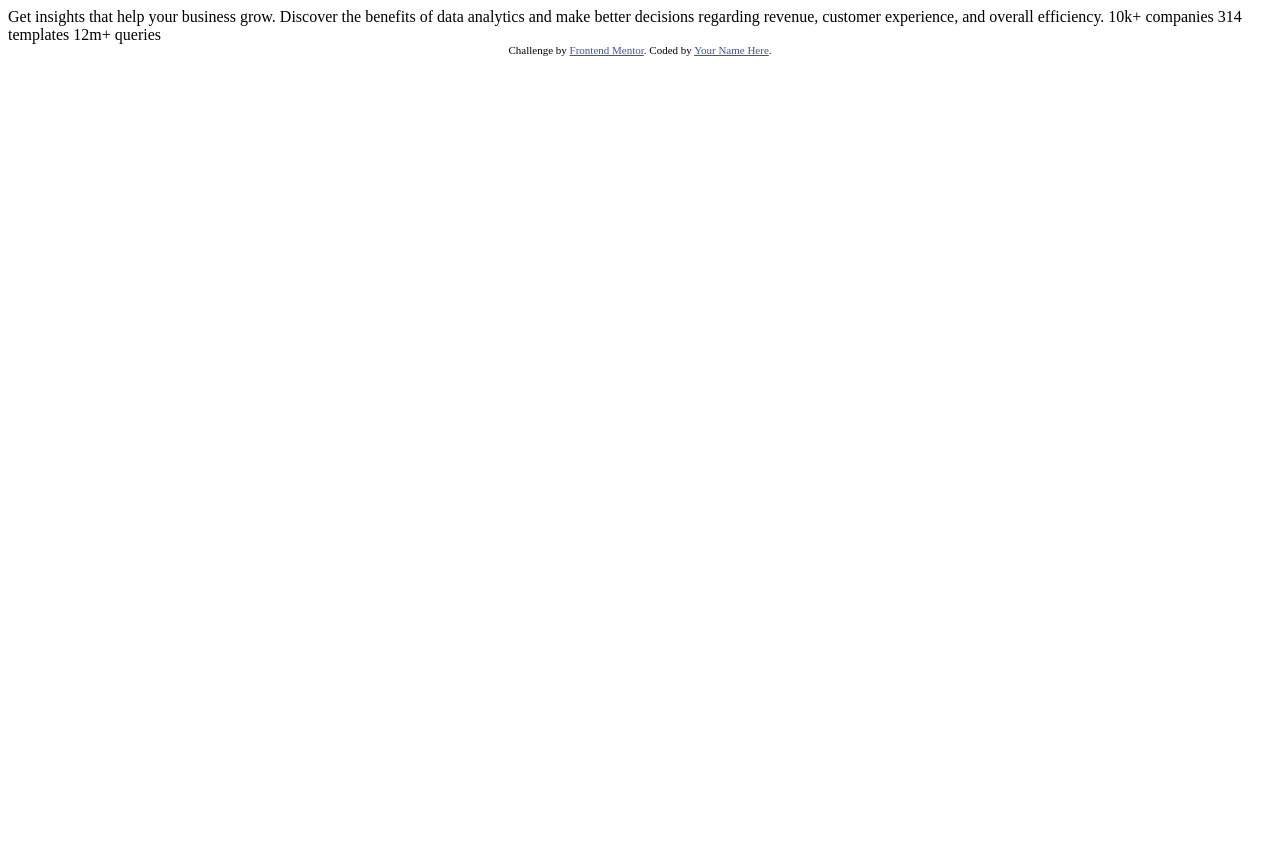
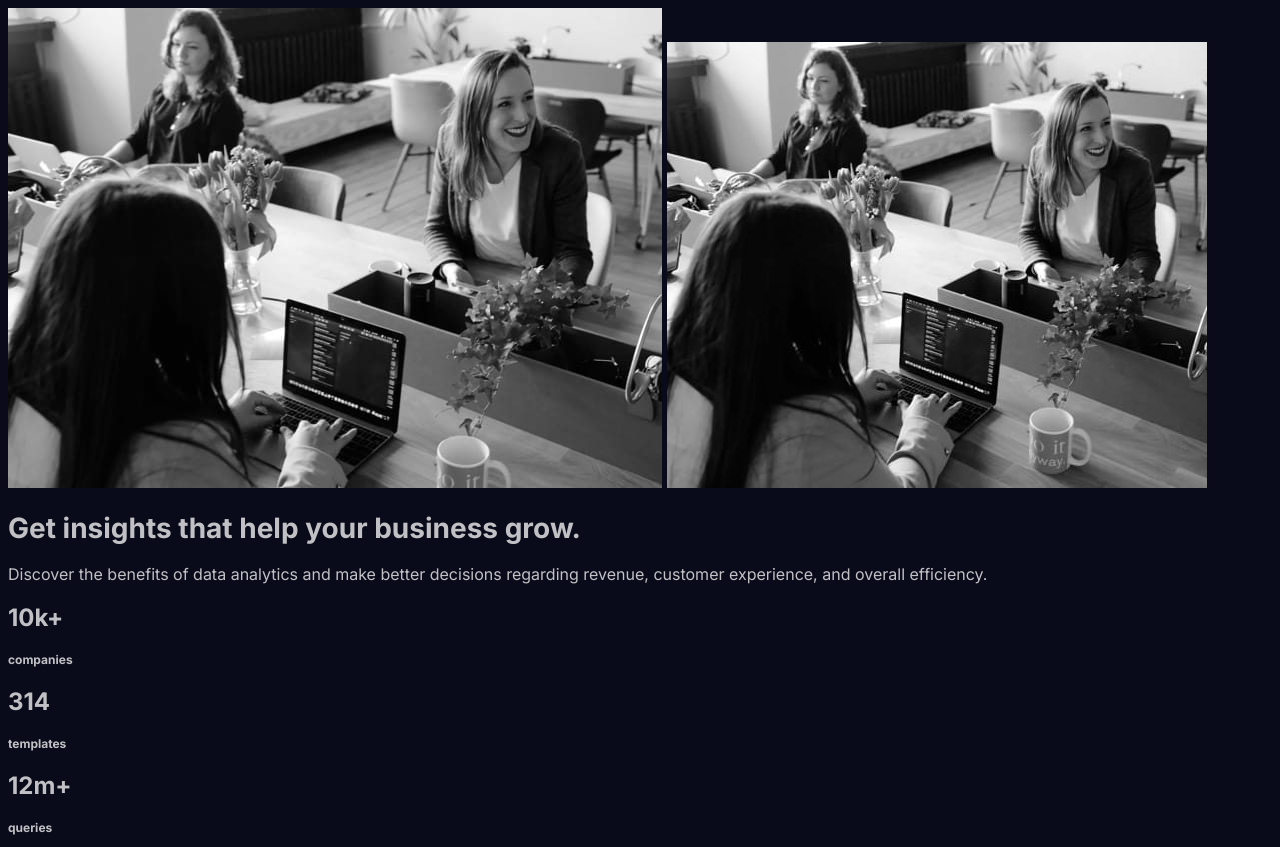
Before and after one commit to mutugi-c/Stats-preview-card, a plain HTML site: page index.html in a window 1280 px wide. Before the commit the page ends 800 px from the top, so only its background shows below. Drawn offline with Linux system fonts and the light colour scheme.

Commit message:
Style the typography.

```diff
--- /dev/null
+++ b/css/styles.css
@@ -0,0 +1,26 @@
+:root {
+  --color-veryDarkBlue: hsl(233, 47%, 7%);
+  --color-deSaturatedBlue: hsl(244, 38%, 16%);
+  --color-accent: hsl(277, 64%, 61%);
+}
+
+/* Typography */
+
+body {
+  background: var(--color-veryDarkBlue);
+  color: hsla(0, 0%, 100%, 0.75);
+  font-size: 1rem;
+  font-family: "Inter", sans-serif;
+}
+
+h1 {
+  font-size: 1.75rem;
+}
+
+h2 {
+  font-size: 1.5rem;
+}
+
+h3 {
+  font-size: 0.75rem;
+}
--- a/index.html
+++ b/index.html
@@ -1,33 +1,65 @@
 <!DOCTYPE html>
 <html lang="en">
-<head>
-  <meta charset="UTF-8">
-  <meta name="viewport" content="width=device-width, initial-scale=1.0"> <!-- displays site properly based on user's device -->
+  <head>
+    <meta charset="UTF-8" />
+    <meta name="viewport" content="width=device-width, initial-scale=1.0" />
 
-  <link rel="icon" type="image/png" sizes="32x32" href="./images/favicon-32x32.png">
+    <link rel="preconnect" href="https://fonts.googleapis.com" />
+    <link rel="preconnect" href="https://fonts.gstatic.com" crossorigin />
+    <link
+      href="https://fonts.googleapis.com/css2?family=Inter:wght@400;700&display=swap"
+      rel="stylesheet"
+    />
 
-  <title>Frontend Mentor | Stats preview card component</title>
+    <link rel="stylesheet" href="css/styles.css" />
 
-  <!-- Feel free to remove these styles or customise in your own stylesheet 👍 -->
-  <style>
-    .attribution { font-size: 11px; text-align: center; }
-    .attribution a { color: hsl(228, 45%, 44%); }
-  </style>
-</head>
-<body>
+    <link
+      rel="icon"
+      type="image/png"
+      sizes="32x32"
+      href="./images/favicon-32x32.png"
+    />
 
-  Get insights that help your business grow.
+    <title>Frontend Mentor | Stats preview card component</title>
+  </head>
+  <body>
+    <div class="card">
+      <div class="card__image">
+        <img
+          src="images/image-header-mobile.jpg"
+          alt=""
+          class="card__image-mobile"
+        />
+        <img
+          src="images/image-header-desktop.jpg"
+          alt=""
+          class="card__image-desktop"
+        />
+      </div>
 
-  Discover the benefits of data analytics and make better decisions regarding revenue, customer
-  experience, and overall efficiency.
+      <div class="card__body">
+        <h1 class="card__title">Get insights that help your business grow.</h1>
 
-  10k+ companies
-  314 templates
-  12m+ queries
+        <p class="card__text">
+          Discover the benefits of data analytics and make better decisions
+          regarding revenue, customer experience, and overall efficiency.
+        </p>
 
-  <div class="attribution">
-    Challenge by <a href="https://www.frontendmentor.io?ref=challenge" target="_blank">Frontend Mentor</a>.
-    Coded by <a href="#">Your Name Here</a>.
-  </div>
-</body>
+        <div class="card__stat">
+          <h2 class="card__stat-value">10k+</h2>
+          <h3 class="card__stat-category">companies</h3>
+        </div>
+
+        <div class="card__stat">
+          <h2 class="card__stat-value">314</h2>
+          <h3 class="card__stat-category">templates</h3>
+        </div>
+
+        <div class="card__stat">
+          <h2 class="card__stat-value">12m+</h2>
+          <h3 class="card__stat-category">queries</h3>
+        </div>
+      </div>
+    </div>
+  </body>
 </html>
```
